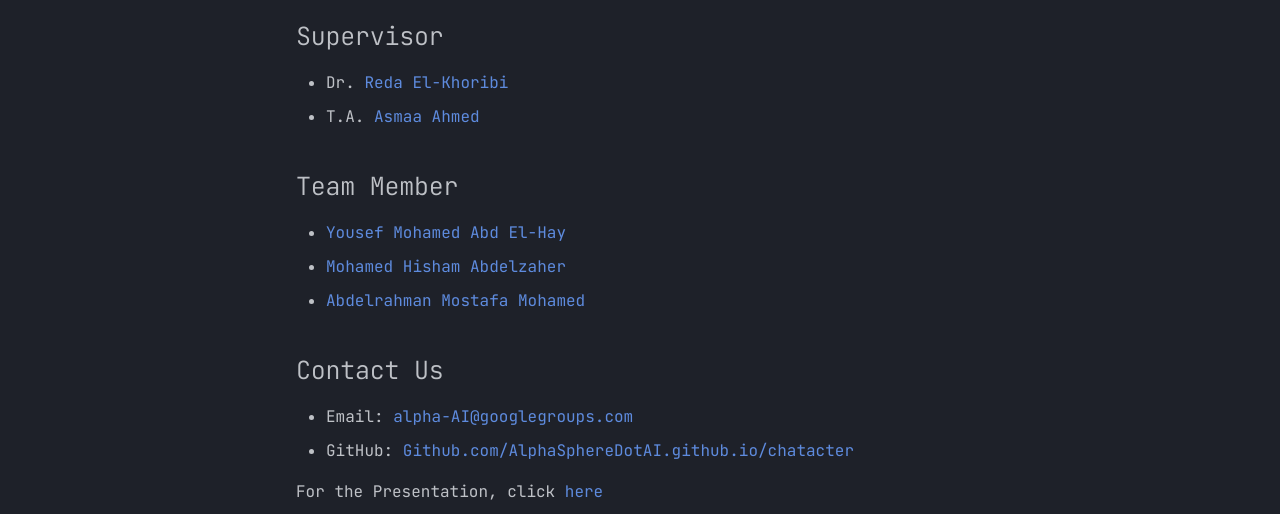
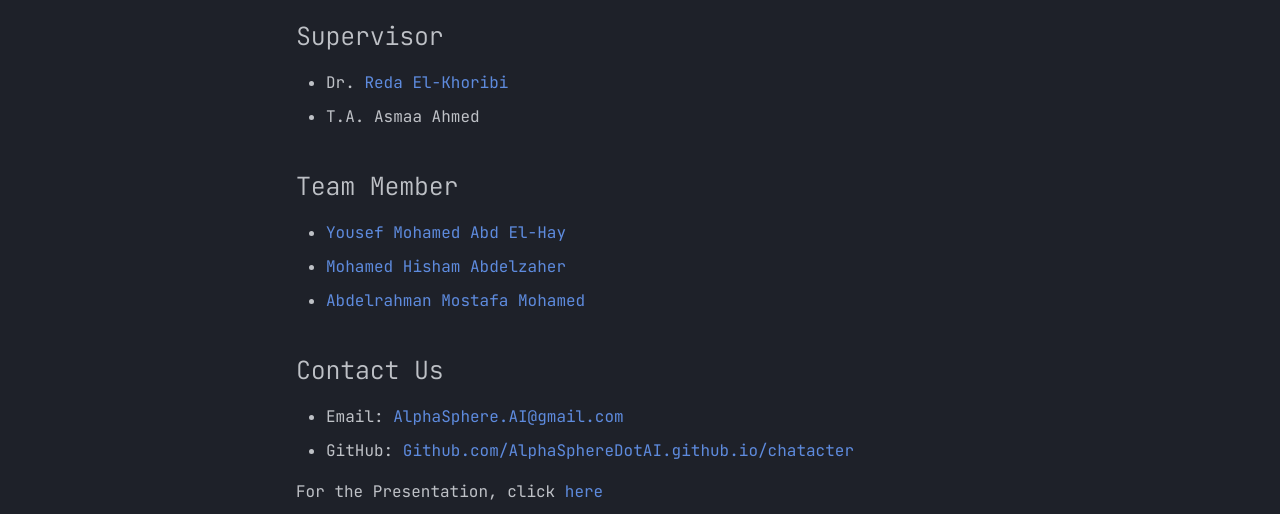
Before and after one commit to AlphaSphereDotAI/chatacter, an MkDocs documentation site: the page built from docs/index.md, in a window 1280 px wide and 1039 px high. Shown: the part 349-863 px from the top of the window. Built offline with MkDocs 1.6.1 and Material for MkDocs 9.7.7, drawn with Linux system fonts in a browser that asks for light colours; comment, search, counter and statistics services are not loaded.

Commit message:
Update index.md

```diff
--- a/docs/index.md
+++ b/docs/index.md
@@ -7,7 +7,7 @@ This is a graduation project for a 3-member team at [Cairo University](https://w
 ## Supervisor
 
 - Dr. [Reda El-Khoribi](https://linkedin.com/in/reda-el-khoribi-aa338437)
-- T.A. [Asmaa Ahmed](https://github.com/MH0386/graduation_project/wiki/)
+- T.A. Asmaa Ahmed
 
 ## Team Member
 
@@ -17,7 +17,7 @@ This is a graduation project for a 3-member team at [Cairo University](https://w
 
 ## Contact Us
 
-- Email: [alpha-AI@googlegroups.com](mailto:alpha-AI@googlegroups.com)
+- Email: [AlphaSphere.AI@gmail.com](mailto:AlphaSphere.AI@gmail.com)
 - GitHub: [Github.com/AlphaSphereDotAI.github.io/chatacter](https://github.com/alphaspheredotai/chatacter)
 
 For the Presentation, click [here](https://tome.app/httpswwwfacebookcom-1aa/graduation-project-clsmcwggf05tmmu5zov31x0m6)
```
